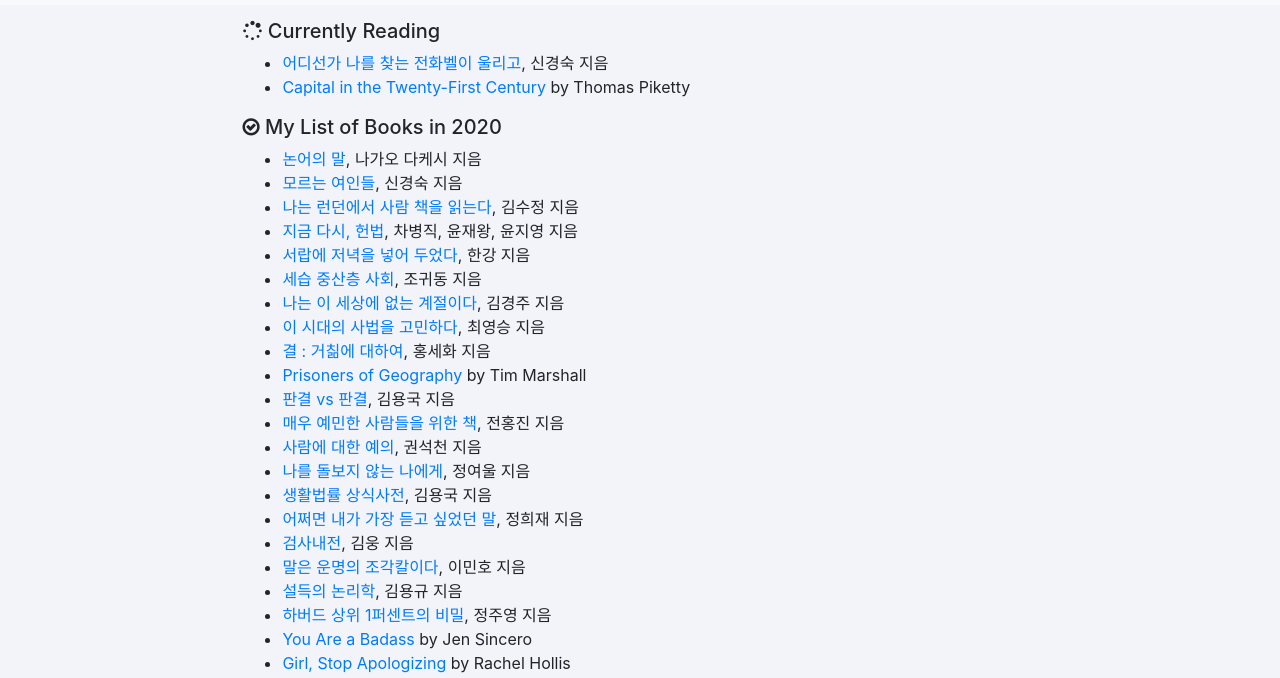
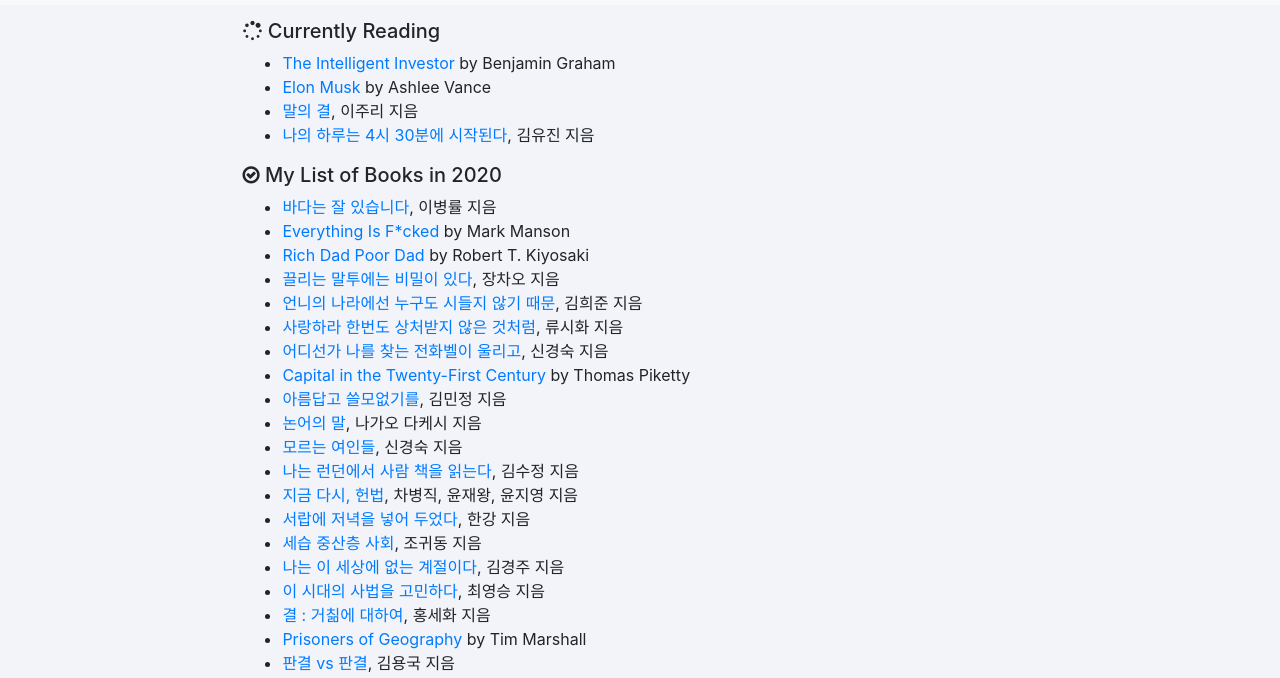
Before and after one commit to hyunjineeey/Personal-Website, a plain HTML site: page books.html in a window 1280 px wide. Shown: the part 51-729 px from the top of the page. Drawn offline with nearby package versions, Linux system fonts and the light colour scheme.

Commit message:
updated list of books in 2020

```diff
--- a/books.html
+++ b/books.html
@@ -53,16 +53,20 @@
             <!-- Currently Reading -->
             <ul>
                 <li>
-                    <a href="http://digital.kyobobook.co.kr/digital/ebook/ebookDetail.ink?selectedLargeCategory=001&ejkGb=EBK&barcode=4808954611275" target="_blank">
-                    어디선가 나를 찾는 전화벨이 울리고</a>, 신경숙 지음
+                    <a href="https://www.barnesandnoble.com/w/the-intelligent-investor-rev-ed-benjamin-graham/1106335552?ean=9780060555665" target="_blank">
+                        The Intelligent Investor</a> by Benjamin Graham
                 </li>
-                <li class="eng">
-                    <a href="https://www.barnesandnoble.com/w/capital-in-the-twenty-first-century-thomas-piketty/1117254679?ean=9780674979857&aug=1" target="_blank">
-                    Capital in the Twenty-First Century</a> by Thomas Piketty
+                <li>
+                    <a href="https://www.barnesandnoble.com/w/elon-musk-ashlee-vance/1120425300?ean=9780062301253" target="_blank">
+                        Elon Musk</a> by Ashlee Vance
                 </li>
-                <li class="kr hide">
-                    <a href="http://www.kyobobook.co.kr/product/detailViewKor.laf?mallGb=KOR&ejkGb=KOR&barcode=9788954671064&orderClick=JAj" target="_blank">
-                    자본과 이데올로기</a>, 토마 피케티 지음
+                <li>
+                    <a href="http://digital.kyobobook.co.kr/digital/ebook/ebookDetail.ink?barcode=4801197051136" target="_blank">
+                        말의 결</a>, 이주리 지음
+                </li>
+                <li>
+                    <a href="http://digital.kyobobook.co.kr/digital/ebook/ebookDetail.ink?barcode=4801158511907" target="_blank">
+                        나의 하루는 4시 30분에 시작된다</a>, 김유진 지음
                 </li>
             </ul>
         </div>
@@ -72,6 +76,42 @@
             <h5 class="eng"><i class="fa fa-check-circle-o" aria-hidden="true"></i> My List of Books in 2020</h5>
             <h5 class="kr hide"><i class="fa fa-check-circle-o" aria-hidden="true"></i> 2020년 독서 목록</h5>
             <ul>
+                <li>
+                    <a href="http://www.kyobobook.co.kr/product/detailViewKor.laf?mallGb=KOR&ejkGb=KOR&linkClass=030101&barcode=9788932030395" target="_blank">
+                        바다는 잘 있습니다</a>, 이병률 지음
+                </li>
+                <li>
+                    <a href="https://www.barnesandnoble.com/w/everything-is-f-cked-mark-manson/1136527482?ean=9780062956569" target="_blank">
+                        Everything Is F*cked</a> by Mark Manson
+                </li>
+                <li>
+                    <a href="https://www.barnesandnoble.com/w/rich-dad-poor-dad-robert-t-kiyosaki/1112255784?ean=9781612680194" target="_blank">
+                        Rich Dad Poor Dad</a> by Robert T. Kiyosaki
+                </li>
+                <li>
+                    <a href="http://digital.kyobobook.co.kr/digital/ebook/ebookDetail.ink?barcode=4801158740888" target="_blank">
+                        끌리는 말투에는 비밀이 있다</a>, 장차오 지음
+                </li>
+                <li>
+                    <a href="http://www.kyobobook.co.kr/product/detailViewKor.laf?mallGb=KOR&ejkGb=KOR&linkClass=0301&barcode=9788954674553" target="_blank">
+                        언니의 나라에선 누구도 시들지 않기 때문</a>, 김희준 지음
+                </li>
+                <li>
+                    <a href="http://www.kyobobook.co.kr/product/detailViewKor.laf?mallGb=KOR&ejkGb=KOR&linkClass=0301&barcode=9788995501474#" target="_blank">
+                        사랑하라 한번도 상처받지 않은 것처럼</a>, 류시화 지음
+                </li>
+                <li>
+                    <a href="http://digital.kyobobook.co.kr/digital/ebook/ebookDetail.ink?selectedLargeCategory=001&ejkGb=EBK&barcode=4808954611275" target="_blank">
+                        어디선가 나를 찾는 전화벨이 울리고</a>, 신경숙 지음
+                </li>
+                <li>
+                    <a href="https://www.barnesandnoble.com/w/capital-in-the-twenty-first-century-thomas-piketty/1117254679?ean=9780674979857&aug=1" target="_blank">
+                        Capital in the Twenty-First Century</a> by Thomas Piketty
+                </li>
+                <li>
+                    <a href="http://www.kyobobook.co.kr/product/detailViewKor.laf?ejkGb=KOR&mallGb=KOR&barcode=9788954640039&orderClick=LEa&Kc=" target="_blank">
+                        아름답고 쓸모없기를</a>, 김민정 지음
+                </li>
                 <li>
                     <a href="http://www.kyobobook.co.kr/product/detailViewKor.laf?ejkGb=KOR&mallGb=KOR&barcode=9788978494533&orderClick=LAG&Kc=" target="_blank">
                     논어의 말</a>, 나가오 다케시 지음
@@ -108,13 +148,9 @@
                     <a href="http://www.kyobobook.co.kr/product/detailViewKor.laf?mallGb=KOR&ejkGb=KOR&barcode=9791160403657&orderClick=JAj" target="_blank">
                     결 : 거칢에 대하여</a>, 홍세화 지음
                 </li>
-                <li class="eng">
+                <li>
                     <a href="https://www.barnesandnoble.com/w/prisoners-of-geography-tim-marshall/1121494741?ean=9781501121470" target="_blank">
                     Prisoners of Geography</a> by Tim Marshall
-                </li>
-                <li class="kr hide">
-                    <a href="http://www.kyobobook.co.kr/product/detailViewKor.laf?mallGb=KOR&ejkGb=KOR&barcode=9788993178692&orderClick=JAI" target="_blank">
-                    지리의 힘</a>, 팀 마샬 지음
                 </li>
                 <li>
                     <a href="http://www.kyobobook.co.kr/product/detailViewKor.laf?mallGb=KOR&ejkGb=KOR&barcode=9788957692875&orderClick=JAj" target="_blank">
@@ -156,22 +192,14 @@
                     <a href="http://www.kyobobook.co.kr/product/detailViewKor.laf?ejkGb=KOR&mallGb=KOR&barcode=9788947544085&orderClick=LEa&Kc=" target="_blank">
                     하버드 상위 1퍼센트의 비밀</a>, 정주영 지음
                 </li>
-                <li class="eng">
+                <li>
                     <a href="https://www.barnesandnoble.com/w/you-are-a-badass-jen-sincero/1112580370?ean=9780762447695#/"
                     target="_blank">You Are a Badass</a> by Jen Sincero
                 </li>
-                <li class="eng">
+                <li>
                     <a href="https://www.barnesandnoble.com/w/girl-stop-apologizing-rachel-hollis/1128930070?ean=9781400209606#/"
                         target="_blank">Girl, Stop Apologizing</a>
                     by Rachel Hollis
-                </li>
-                <li class="kr hide">
-                    <a href="http://www.kyobobook.co.kr/product/detailViewKor.laf?mallGb=KOR&ejkGb=KOR&linkClass=1501&barcode=9788970655925"
-                    target="_blank">성실함의 배신</a>, 젠 신체로 지음
-                </li>
-                <li class="kr hide">
-                    <a href="https://www.barnesandnoble.com/w/girl-stop-apologizing-rachel-hollis/1128930070?ean=9781400209606#/"
-                    target="_blank">소녀들이여, 사과하지 마라</a>, 레이첼 홀리스 지음
                 </li>
             </ul>
         </div>
@@ -279,8 +307,8 @@
             </ul>
         </div>
         <hr>
-        <p class="eng"><em>Last Updated : Aug 5, 2020</em></p>
-        <p class="kr hide"><em>마지막 수정일 : 2020년 8월 5일</em></p>
+        <p class="eng"><em>Last Updated: Dec 15, 2020</em></p>
+        <p class="kr hide"><em>마지막 수정일: 2020년 12월 15일</em></p>
     </div>
 
     <hr>
```
Also changed, not shown: about.html (+1 -1 lines).
